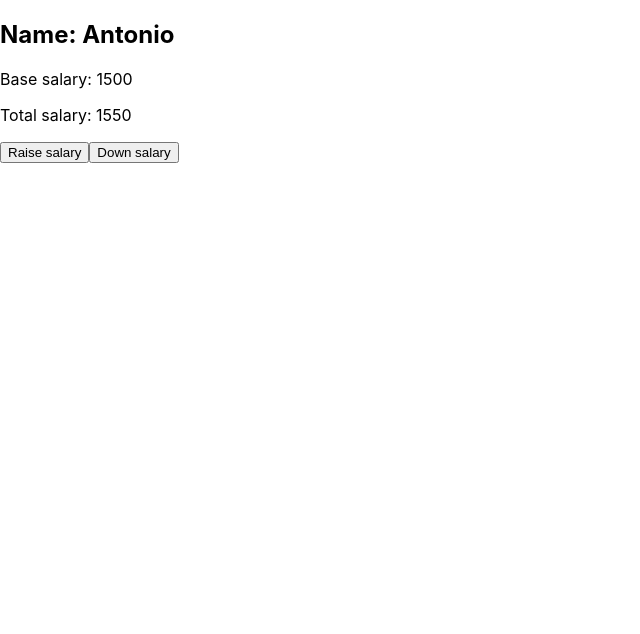
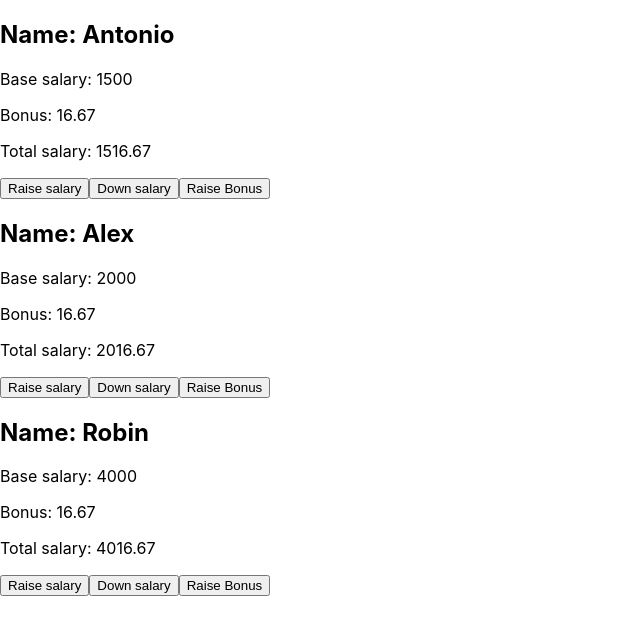
Before and after one commit to MaxRomanov5/Bootcamp68, a React (Create React App) app: page / in a window 1280 px wide. Shown: the top 634 px of the page, without its empty margins (0-640 px from the left). Built offline with nearby package versions, Linux system fonts and the light colour scheme.

Commit message:
add EmployeeList

```diff
--- a/src/App.jsx
+++ b/src/App.jsx
@@ -1,15 +1,14 @@
-import './App.css'
-import Employee from './components/Employee/Employee'
+import "./App.css";
+import EmployeeList from "./components/EmployeeList/EmployeeList";
 // import Sidebar from './components/Sidebar/Sidebar.jsx'
 
 function App() {
-
-  return (
-    <>
-      {/* <Sidebar /> */}
-      <Employee name={"Antonio"} baseSalary={1500}/>
-    </>
-  )
+    return (
+        <>
+            {/* <Sidebar /> */}
+            <EmployeeList />
+        </>
+    );
 }
 
-export default App
+export default App;
--- a/src/components/Employee/Employee.jsx
+++ b/src/components/Employee/Employee.jsx
@@ -1,7 +1,7 @@
 import { useState } from "react";
 
-const Employee = ({ name, baseSalary }) => {
-  const [salary, setSalary] = useState({ baseSalary, bonus: 50 });
+const Employee = ({ name, baseSalary, bonus, handleRaiseBonus }) => {
+    const [salary, setSalary] = useState({ baseSalary });
     const onRaiseClick = () => {
         return setSalary({ ...salary, baseSalary: salary.baseSalary + 100 });
     };
@@ -12,10 +12,13 @@ const Employee = ({ name, baseSalary }) => {
         <div>
             <h2>Name: {name}</h2>
             <p>Base salary: {baseSalary}</p>
-      <p>Total salary: {salary.baseSalary + salary.bonus}</p>
+            <p>Bonus: {bonus}</p>
+            <p>Total salary: {salary.baseSalary + bonus}</p>
 
             <button onClick={onRaiseClick}>Raise salary</button>
             <button onClick={onDownClick}>Down salary</button>
+
+            <button onClick={handleRaiseBonus}>Raise Bonus</button>
         </div>
     );
 };
--- /dev/null
+++ b/src/components/EmployeeList/EmployeeList.jsx
@@ -0,0 +1,35 @@
+import { useState } from "react";
+import Employee from "../Employee/Employee";
+
+function EmployeeList() {
+    const [bonus, setBonus] = useState(50);
+
+    function handleRaiseBonus() {
+        setBonus(bonus + 50);
+    }
+
+    return (
+        <div>
+            <Employee
+                name={"Antonio"}
+                baseSalary={1500}
+                bonus={Number((bonus / 3).toFixed(2))}
+                handleRaiseBonus={handleRaiseBonus}
+            />
+            <Employee
+                name={"Alex"}
+                baseSalary={2000}
+                bonus={Number((bonus / 3).toFixed(2))}
+                handleRaiseBonus={handleRaiseBonus}
+            />
+            <Employee
+                name={"Robin"}
+                baseSalary={4000}
+                bonus={Number((bonus / 3).toFixed(2))}
+                handleRaiseBonus={handleRaiseBonus}
+            />
+        </div>
+    );
+}
+
+export default EmployeeList;
```
Lines whose indentation alone changed are shown as unchanged.
